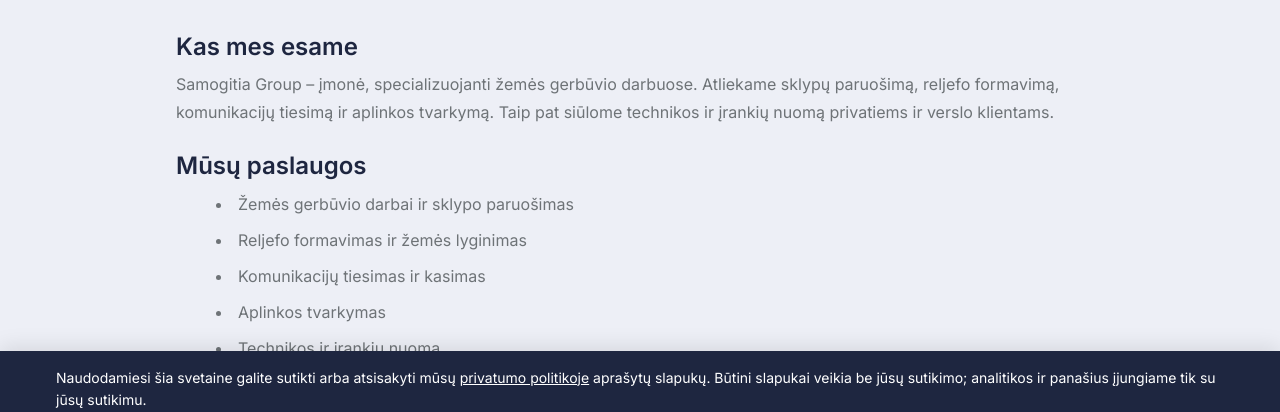
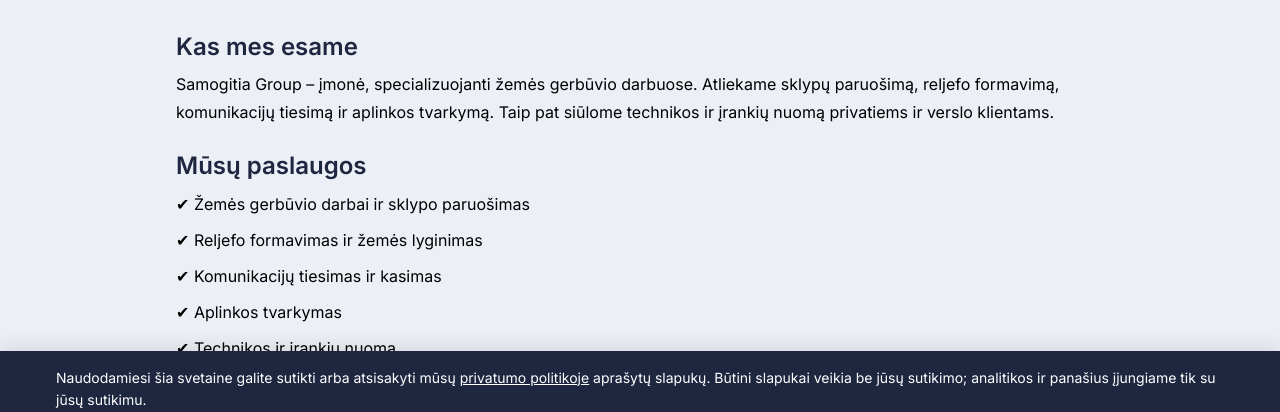
Before and after one commit to simonachess/samogitia-lp-frontend, a Next.js app: page /apie in a window 1280 px wide. Shown: the part 310-722 px from the top of the page. Built offline with nearby package versions, Linux system fonts and the light colour scheme; no server answers.

Commit message:
improvements

```diff
--- a/app/apie/page.js
+++ b/app/apie/page.js
@@ -19,7 +19,7 @@
         <div className="flex flex-col gap-6 text-left w-full">
           <div>
             <h2 className="section-heading">Kas mes esame</h2>
-            <p className="font-body-regular-400 text-base text-lightslategray leading-[28px]">
+            <p className="font-body-regular-400 text-base leading-[28px]">
               Samogitia Group – įmonė, specializuojanti žemės gerbūvio darbuose.
               Atliekame sklypų paruošimą, reljefo formavimą, komunikacijų
               tiesimą ir aplinkos tvarkymą. Taip pat siūlome technikos ir
@@ -29,18 +29,18 @@
 
           <div>
             <h2 className="section-heading">Mūsų paslaugos</h2>
-            <ul className="font-body-regular-400 list-disc list-inside text-base text-lightslategray leading-[28px] space-y-2">
-              <li>Žemės gerbūvio darbai ir sklypo paruošimas</li>
-              <li>Reljefo formavimas ir žemės lyginimas</li>
-              <li>Komunikacijų tiesimas ir kasimas</li>
-              <li>Aplinkos tvarkymas</li>
-              <li>Technikos ir įrankių nuoma</li>
+            <ul className="font-body-regular-400 list-none list-inside text-base leading-[28px] space-y-2 p-0">
+              <li>✔ Žemės gerbūvio darbai ir sklypo paruošimas</li>
+              <li>✔ Reljefo formavimas ir žemės lyginimas</li>
+              <li>✔ Komunikacijų tiesimas ir kasimas</li>
+              <li>✔ Aplinkos tvarkymas</li>
+              <li>✔ Technikos ir įrankių nuoma</li>
             </ul>
           </div>
 
           <div>
             <h2 className="section-heading">Aptarnaujame</h2>
-            <p className="font-body-regular-400 text-base text-lightslategray leading-[28px]">
+            <p className="font-body-regular-400 text-base leading-[28px]">
               Dirbame Telšiuose, Plungėje, Mažeikiuose, Šiauliuose, Klaipėdoje
               ir visame Žemaitijos regione. Susisiekite su mumis – paruošime
               individualų pasiūlymą jūsų projektui.
```
